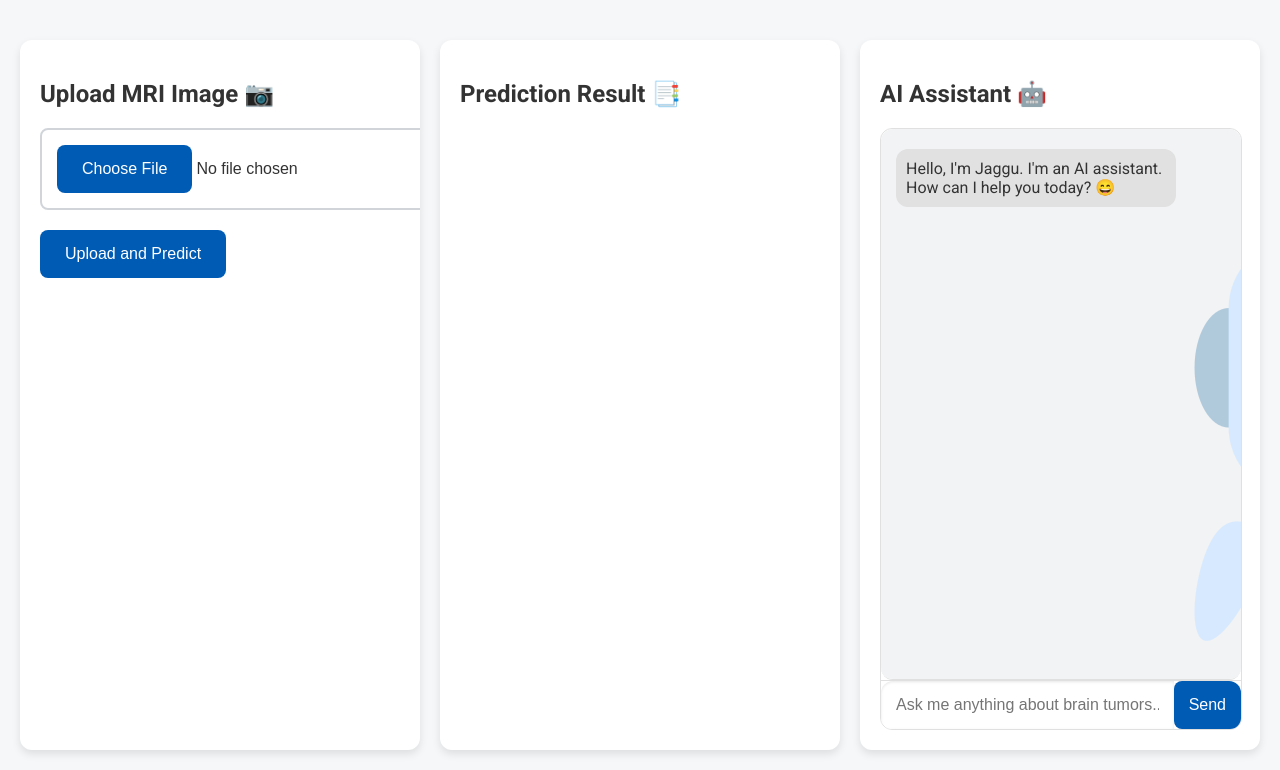
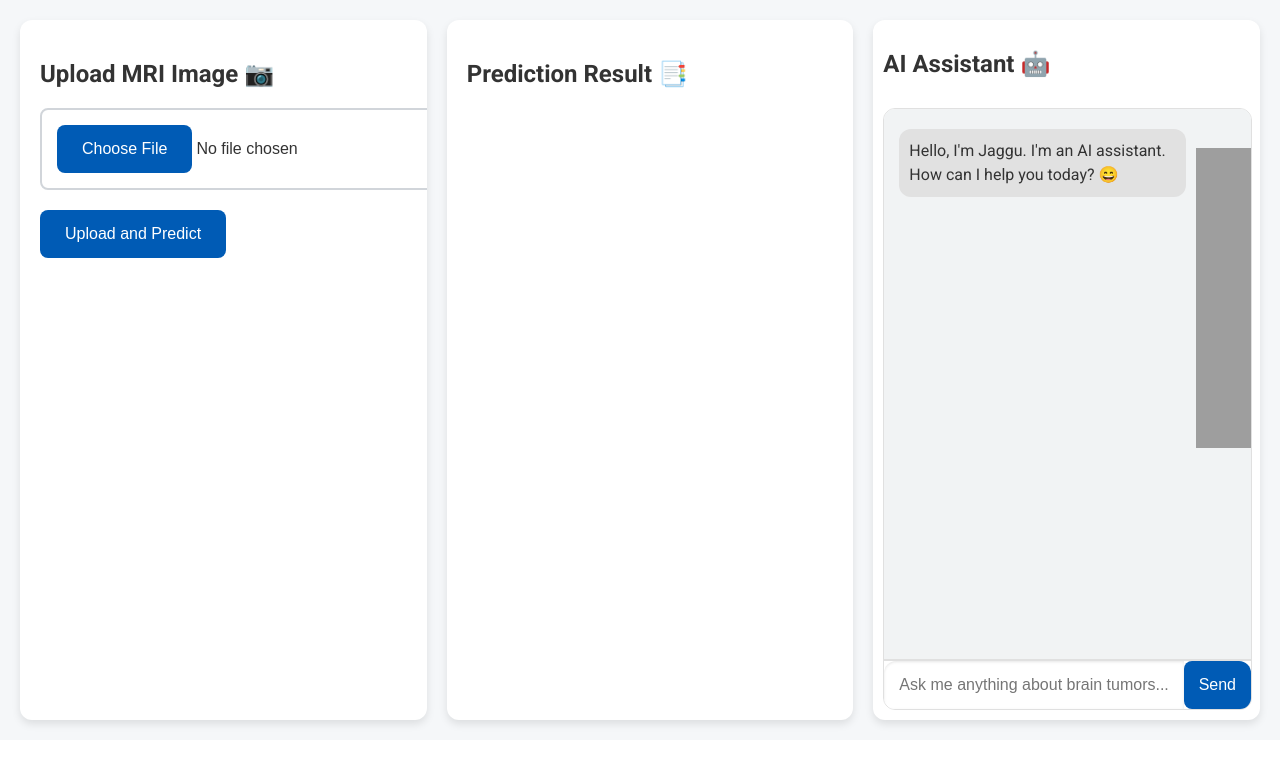
Before and after one commit to Sanket117/brain_tumor_yolov10, a Flask app: page / in a window 1280 px wide. Shown: the part 92-862 px from the top of the page. After the commit the page ends 821 px from the top, so only its background shows below. Run offline with Flask 3, Linux system fonts and the light colour scheme; parts of the project's set-up code (start-up, migrations or seed data) failed here and were passed over; grey boxes are pictures that could not be loaded.

Commit message:
Update style.css

```diff
--- a/static/style.css
+++ b/static/style.css
@@ -17,10 +17,12 @@
     padding: 20px;
     text-align: center;
     border-bottom: 5px solid #004a9e;
-    margin-bottom: 20px;
     display: flex;
     justify-content: space-between;
     align-items: center;
+    position: sticky;
+    top: 0;
+    z-index: 1000;
 }
 
 header h1 {
@@ -54,7 +56,7 @@
     justify-content: space-between;
     gap: 20px;
     margin: 0 auto;
-    max-width: 1400px; /* Increased width */
+    max-width: 1400px;
     padding: 20px;
 }
 
@@ -66,20 +68,28 @@
     padding: 20px;
     box-sizing: border-box;
     overflow: hidden;
-    position: relative;
     flex: 1;
 }
 
-section.file-upload-section {
-    width: 30%; /* Narrower section */
+/* Upload Section */
+section.upload-section {
+    width: 30%;
 }
 
-section.result-section {
-    width: 35%; /* Slightly wider */
+/* Result Section */
+section.middle-section {
+    width: 40%;
 }
 
-section.chatbot-section {
-    width: 35%; /* Expanded chatbot section */
+/* Chatbot Section */
+.chatbot-section {
+    width: 30%;
+    position: sticky;
+    top: 20px;
+    height: fit-content;
+    display: flex;
+    flex-direction: column;
+    gap: 10px;
 }
 
 /* File Input */
@@ -108,7 +118,7 @@
     background-color: #004a9e;
 }
 
-/* Button Styles */
+/* Buttons */
 button {
     background-color: #005bb5;
     color: #ffffff;
@@ -174,13 +184,37 @@
     display: flex;
     flex-direction: column;
     width: 100%;
-    height: 600px; /* Increased height */
+    height: 600px;
     border: 1px solid #e0e0e0;
     border-radius: 12px;
     overflow: hidden;
     background-color: #ffffff;
+    position: relative;
+}
+/* Chatbot Welcome Message */
+.chat-output p.welcome-message {
+    text-align: left;
+    background: #005bb5;
+    color: #ffffff;
+    padding: 15px;
+    font-size: 16px;
+    font-weight: 500;
+    margin: 10px 0;
+    border-radius: 12px;
+    animation: fadeIn 0.8s ease-in-out;
 }
 
+/* Animation for the welcome message */
+@keyframes fadeIn {
+    from {
+        opacity: 0;
+        transform: translateY(-10px);
+    }
+    to {
+        opacity: 1;
+        transform: translateY(0);
+    }
+}
 .chat-output {
     flex: 1;
     padding: 15px;
@@ -188,7 +222,6 @@
     background: #f1f3f4;
     border-bottom: 1px solid #e0e0e0;
     box-sizing: border-box;
-    border-radius: 12px;
 }
 
 .chat-input-container {
@@ -222,6 +255,42 @@
 .send-btn:hover {
     background-color: #004a9e;
 }
+/* Welcome Message Animation */
+.animated-message {
+    opacity: 0;
+    animation: fadeIn 1s forwards, slideIn 0.5s ease-out;
+}
+
+/* Fade-in animation */
+@keyframes fadeIn {
+    from {
+        opacity: 0;
+    }
+    to {
+        opacity: 1;
+    }
+}
+
+/* Slide-in animation */
+@keyframes slideIn {
+    from {
+        transform: translateY(20px);
+    }
+    to {
+        transform: translateY(0);
+    }
+}
+
+/* Sticky Chatbot Section */
+.chatbot-section {
+    position: sticky;
+    top: 20px; /* Adjust the position relative to the viewport */
+    max-height: calc(100vh - 40px);
+    overflow-y: auto;
+    background-color: #fff;
+    border-radius: 12px;
+    padding: 10px;
+}
 
 /* Chat Message Styles */
 .chat-output p {
@@ -229,6 +298,7 @@
     position: relative;
     padding: 10px;
     border-radius: 12px;
+    line-height: 1.5;
 }
 
 .chat-output p.user-message {
@@ -243,8 +313,20 @@
     margin-right: 50px;
 }
 
+/* Welcome Message */
+.chat-output p.welcome-message {
+    text-align: left;
+    background: #004a9e;
+    color: #ffffff;
+    padding: 15px;
+    font-size: 16px;
+    margin: 10px 0;
+    border-radius: 12px;
+}
+
+/* Chat Message Icons */
 .chat-output p.user-message::before {
-    content: url('static/Chatbot.png');
+    content: url('static/user-icon.png');
     position: absolute;
     left: -40px;
     top: 50%;
@@ -254,8 +336,9 @@
     border-radius: 50%;
 }
 
-.chat-output p.bot-message::before {
-    content: url('static/chatbot.png');
+.chat-output p.bot-message::before,
+.chat-output p.welcome-message::before {
+    content: url('static/chatbot-icon.png');
     position: absolute;
     right: -40px;
     top: 50%;
```
